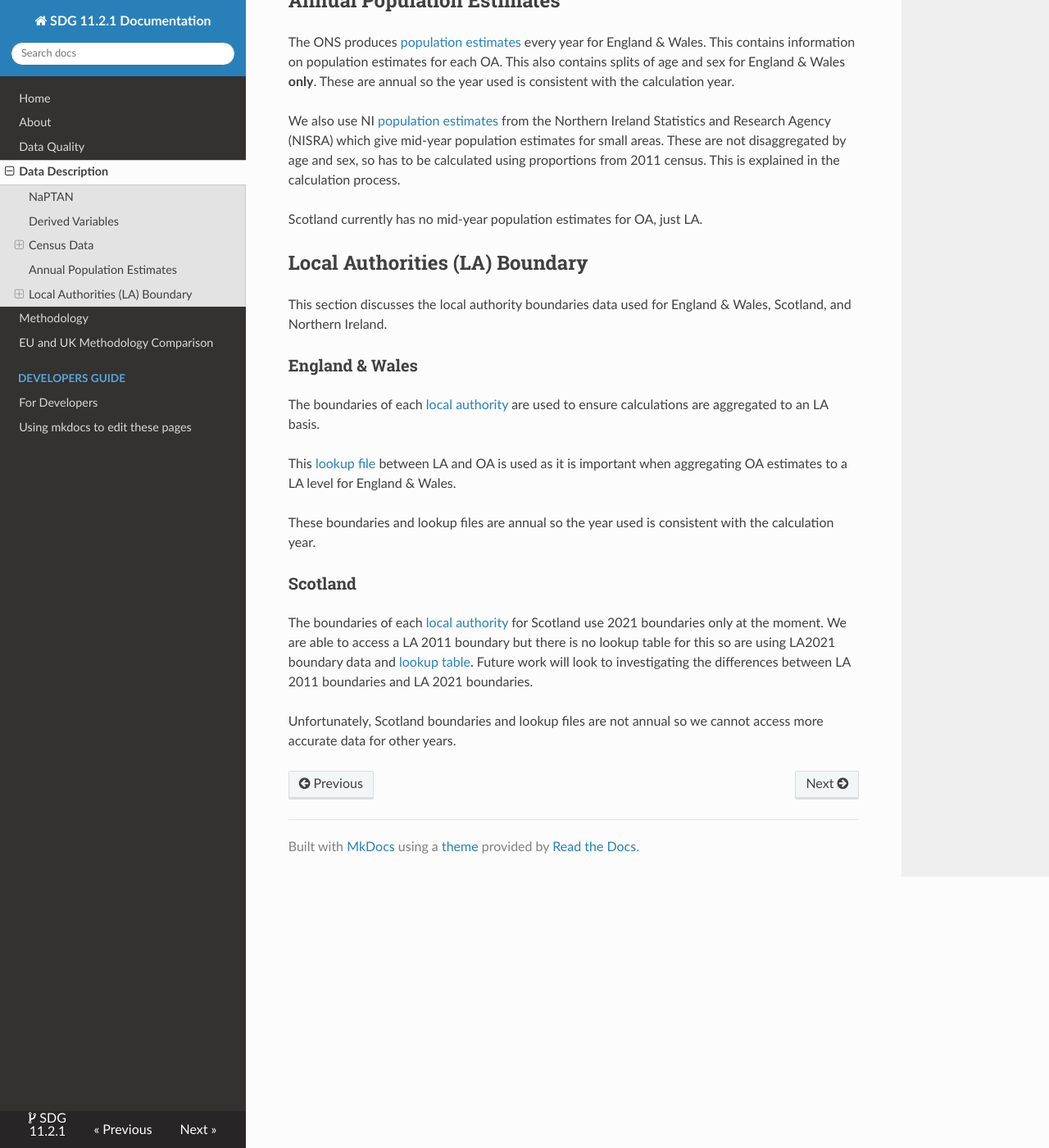
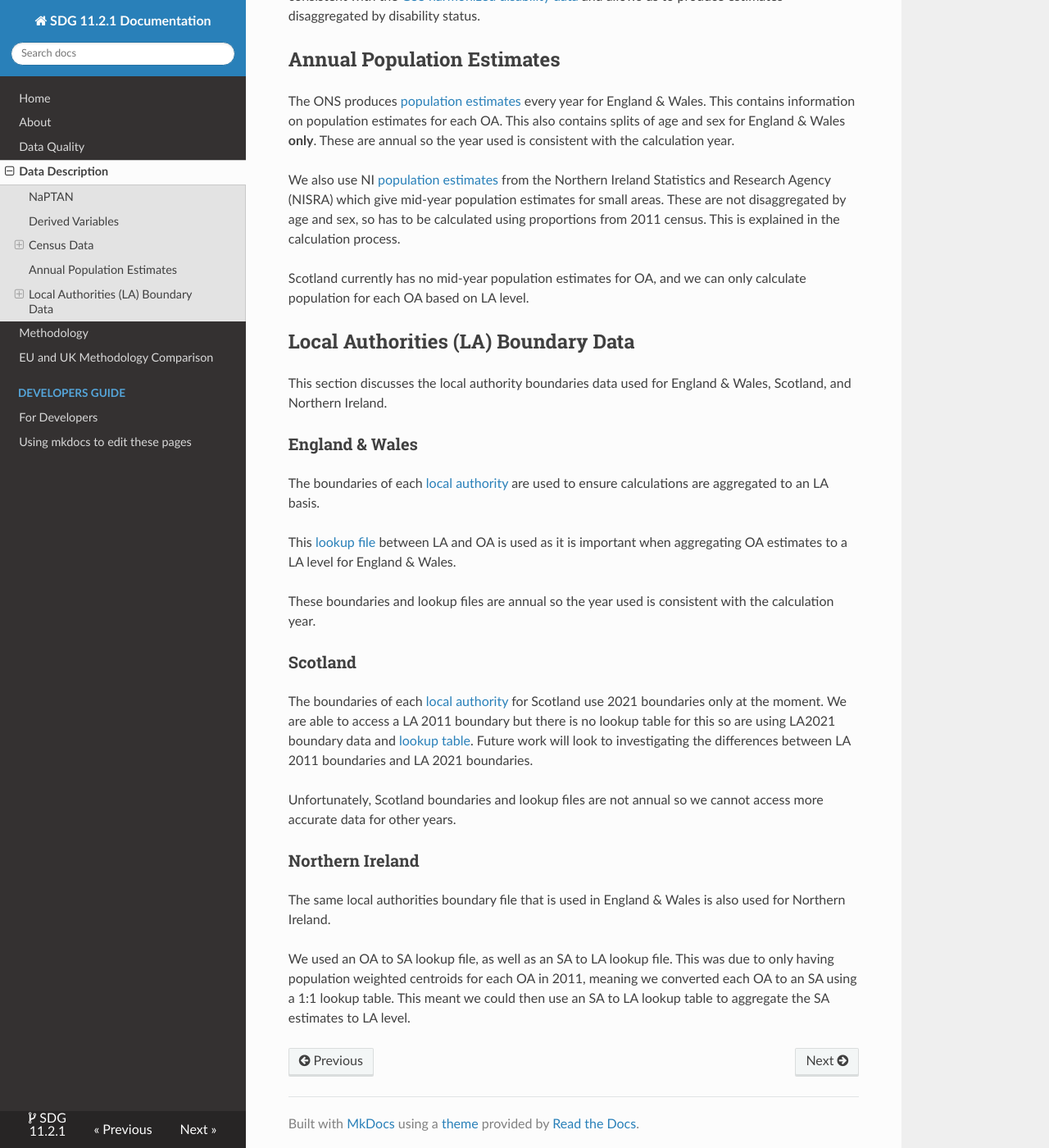
Before and after one commit to ONSdigital/SDG_11.2.1, an MkDocs documentation site: the page built from docs/data_description.md, in a window 1280 px wide and 1400 px high, scrolled down 3080 px. Shown: the whole window at 82% size. Built offline with MkDocs 1.6.1, drawn with Linux system fonts in a browser that asks for light colours; nearby versions of some CDN libraries; some of the changed text lies outside the part shown.

Commit message:
changed var name, added ni/scotland data info

```diff
--- a/docs/data_description.md
+++ b/docs/data_description.md
@@ -34,17 +34,20 @@ A **geometry** variable is derived which creates a polygon around each public tr
 
 The census takes place every 10 years and aims to obtain information on all households in the UK and statistics are published at various geographic levels. Output area (OA) is a lower level geography which contains on average approximately 300 people. For the purposes of our calculations each OA will be grouped together into one household.
 
-In Northern Ireland, small areas are produced (add more here about what small areas are)
+In Northern Ireland, [small areas](https://www.nisra.gov.uk/support/output-geography-census-2011/small-areas#:~:text=Small%20Areas%20were%20generally%20created,Electoral%20Wards%20in%20Northern%20Ireland.) are used as opposed to OAs. The use of OAs were replaced after the 2001 NI census and small areas have an approximate population of 400 people.
 
 Census data is used to calculate percentages of certain demographics which can then be applied to the annual population estimates. For example the annual population estimates do not include information on disability status. A proportion of people who are disabed can be calculated from the 2011 Census per OA and then applied to the population estimates data.
 
 ### England & Wales
 
-The [Population Weighted Centroids](https://data.gov.uk/dataset/5a08e622-1547-49ac-b626-d4f0d4067805/output-areas-december-2011-population-weighted-centroids) for OA from the 2011 census are used. These are OA’s containing where the midpoint of their population is. These are the points used to deduce whether an OA is contained within a service area.
+The [population weighted centroids](https://data.gov.uk/dataset/5a08e622-1547-49ac-b626-d4f0d4067805/output-areas-december-2011-population-weighted-centroids) for OA from the 2011 census are used. These are OA’s containing where the midpoint of their population is. These are the points used to deduce whether an OA is contained within a service area.
 
-The [Urban/Rural Classification](https://www.ons.gov.uk/methodology/geography/geographicalproducts/ruralurbanclassifications/2011ruralurbanclassification) is used to classify if an OA is urban or rural. This is used to be able to calculate different estimates for each classification. The OA’s are classed as ‘urban’ if they were allocated to a 2011 built-up area with a population of 10,000 people or more. All other remaining OAs are classed as ‘rural’.
+The [urban/rural classification](https://www.ons.gov.uk/methodology/geography/geographicalproducts/ruralurbanclassifications/2011ruralurbanclassification) is used to classify if an OA is urban or rural. This is used to be able to calculate different estimates for each classification. The OA’s are classed as ‘urban’ if they were allocated to a 2011 built-up area with a population of 10,000 people or more. All other remaining OAs are classed as ‘rural’.
 
 The [QS303EW](https://www.nomisweb.co.uk/sources/census_2011_qs), a long-term health problem or disability dataset, derived from the 2011 census, contains disability information on an OA basis. This information is transformed to be consistent with the [GSS harmonized disability data](https://gss.civilservice.gov.uk/policy-store/measuring-disability-for-the-equality-act-2010/) and allows us to produce estimates disaggregated by disability status.
+
+The [QS104EW](https://www.nomisweb.co.uk/census/2011/qs104ew) contains sex population estimates for each OA.
+
 
 ### Scotland
 
@@ -68,10 +71,10 @@ The ONS produces [population estimates](https://www.ons.gov.uk/peoplepopulationa
 
 We also use NI [population estimates](https://www.nisra.gov.uk/statistics/population/population-estimates-small-areas) from the Northern Ireland Statistics and Research Agency (NISRA) which give mid-year population estimates for small areas. These are not disaggregated by age and sex, so has to be calculated using proportions from 2011 census. This is explained in the calculation process.
 
-Scotland currently has no mid-year population estimates for OA, just LA.
+Scotland currently has no mid-year population estimates for OA, and we can only calculate population for each OA based on LA level.
 
 
-## Local Authorities (LA) Boundary
+## Local Authorities (LA) Boundary Data
 
 This section discusses the local authority boundaries data used for England & Wales, Scotland, and Northern Ireland.
 
@@ -87,3 +90,9 @@ These boundaries and lookup files are annual so the year used is consistent with
 The boundaries of each [local authority](https://data.spatialhub.scot/dataset/local_authority_boundaries-is) for Scotland use 2021 boundaries only at the  moment. We are able to access a LA 2011 boundary but there is no lookup table for this so are using LA2021 boundary data and [lookup table](https://geoportal.statistics.gov.uk/datasets/ons::postcode-to-output-area-to-lower-layer-super-output-area-to-middle-layer-super-output-area-to-local-authority-district-november-2021-lookup-in-the-uk/about). Future work will look to investigating the differences between LA 2011 boundaries and LA 2021 boundaries.
 
 Unfortunately, Scotland boundaries and lookup files are not annual so we cannot access more accurate data for other years.
+
+### Northern Ireland
+
+The same local authorities boundary file that is used in England & Wales is also used for Northern Ireland.
+
+We used an OA to SA lookup file, as well as an SA to LA lookup file. This was due to only having population weighted centroids for each OA in 2011, meaning we converted each OA to an SA using a 1:1 lookup table. This meant we could then use an SA to LA lookup table to aggregate the SA estimates to LA level.
```
Also changed, not shown: 1 other file.
